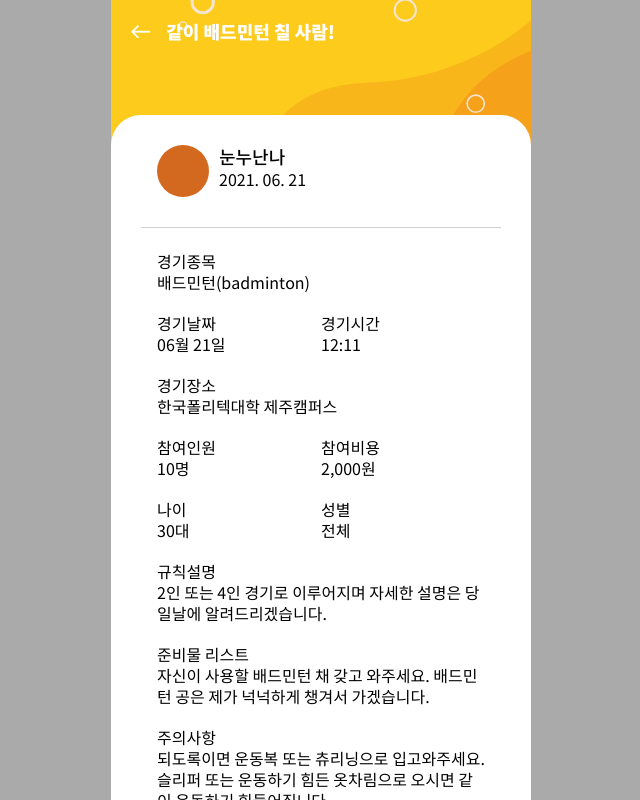
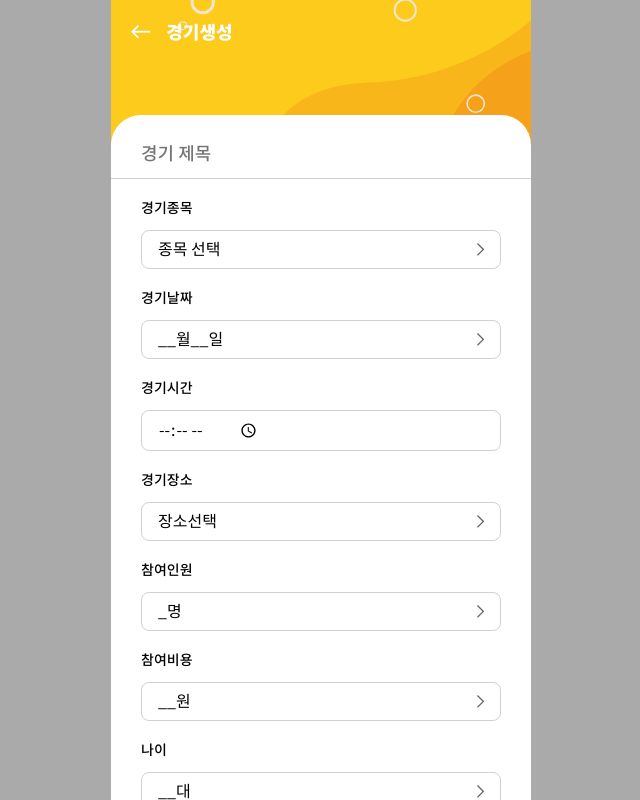
Before and after one commit to kebi3477/Juice, a React (Create React App) app: page /createGame in a window 1280 px wide. Shown: the whole page, without its empty margins (319-959 px from the left). Built offline with nearby package versions, Linux system fonts and the light colour scheme.

Commit message:
Update Home Page Add to Menu Bar

```diff
--- a/src/js/CreateGame.css
+++ b/src/js/CreateGame.css
@@ -1,7 +1,7 @@
 /* 경기생성  CSS */
 .createGame{ margin: 0 auto; position: relative; width: 420px; height: 800px; overflow-x: hidden; background-color: #f5a21a; }
 .createGame__back{ position: absolute; left: 0; top: 0; z-index: 10; width: 100%; overflow-x: hidden; }
-.createGame__front{ position: absolute; left: 0; top: 0; z-index: 20; width: 100%; height: 100%; overflow-x: hidden; display: none; flex-direction: column; justify-content: flex-start; align-items: flex-start; }
+.createGame__front{ position: absolute; left: 0; top: 0; z-index: 20; width: 100%; height: 100%; overflow-x: hidden; display: flex; flex-direction: column; justify-content: flex-start; align-items: flex-start; }
 
 /* 경기생성 배경 CSS */
 .createGame__background{ position: relative; z-index: 10; width: 100%; }
@@ -21,13 +21,13 @@
 .createGame__contents--sex-wrapper{ padding-top: 12px; display: grid; grid-template-columns: repeat(3, 1fr); column-gap: 8px; }
 .createGame__contents--sex-input{ position: absolute; z-index: -1; left: -200%; top: -200%; }
 .createGame__contents--sex-button{ cursor: pointer; padding: 8px 34px; display: flex; justify-content: center; align-items: center; border-radius: 8px; border: 1px solid #d1d1d1; font-size: 16px; font-weight: 400; }
-.createGame__contents--sex-button:hover{ transition: 300ms ease-in-out; background-color: var(--main-color2); border-color: var(--main-color2); color: #fff; }
-#createGame__contents--sex-1:checked ~ #createGame__contents--sex-button1{ box-shadow: 0px 0px 2px var(--main-color2); color: #fff; }
-#createGame__contents--sex-2:checked ~ #createGame__contents--sex-button2{ box-shadow: 0px 0px 2px var(--main-color2); color: #fff; }
-#createGame__contents--sex-3:checked ~ #createGame__contents--sex-button3{ box-shadow: 0px 0px 2px var(--main-color2); color: #fff; }
+.createGame__contents--sex-button:hover{ transition: 300ms ease-in-out; box-shadow: 0px 0px 8px var(--main-color2); }
+#createGame__contents--sex-1:checked ~ #createGame__contents--sex-button1{ box-shadow: 0px 0px 8px var(--main-color2); }
+#createGame__contents--sex-2:checked ~ #createGame__contents--sex-button2{ box-shadow: 0px 0px 8px var(--main-color2); }
+#createGame__contents--sex-3:checked ~ #createGame__contents--sex-button3{ box-shadow: 0px 0px 8px var(--main-color2); }
 .createGame__contents--text{ padding: 20px 30px; border-top: 1px solid #d1d1d1; }
 
-.createGame__view{ position: absolute; left: 0; top: 0; z-index: 20; width: 100%; height: 100%; overflow-x: hidden; display: flex; flex-direction: column; justify-content: flex-start; align-items: flex-start; }
+.createGame__view{ position: absolute; left: 0; top: 0; z-index: 20; width: 100%; height: 100%; overflow-x: hidden; display: none; flex-direction: column; justify-content: flex-start; align-items: flex-start; }
 .createGame__view--header{ padding: 20px; width: 100%; display: flex; justify-content: flex-start; align-items: center; }
 .createGame__view--header-title{ margin-left: 16px; font-size: 18px; font-weight: 700; color: #fff; }
 .createGame__view--contents{ margin-top: 50px; border-top-left-radius: 30px; border-top-right-radius: 30px; width: 100%; height: 100vh; display: flex; flex-direction: column; justify-content: flex-start; align-items: flex-start; background-color: #fff; }
--- a/src/js/CreateGame.js
+++ b/src/js/CreateGame.js
@@ -4,6 +4,17 @@ import './CreateGame.css';
 import sparkling from './sparkling.js';
 
 function CreateGame(){
+
+    const history = useHistory();
+
+    const goToHome = () => { history.push('./home'); };
+
+    const writeDom = useRef();
+    const gameTitle = useRef();
+    const timeTitle = useRef();
+    const expainTitle = useRef();
+    const materialTitle = useRef();
+    const issuesTitle = useRef();
 
     const dateDom = useRef();
     const dateTitle = useRef();
@@ -34,6 +45,35 @@ function CreateGame(){
     const ageTitle = useRef();
     const ageOpen = () => { ageDom.current.style.display = 'flex'; };
     const ageClose = () => { ageDom.current.style.display = 'none'; ageTitle.current.textContent = '30대'; };
+
+    const viewDom = useRef();
+    const viewTitle = useRef();
+    const viewEvent = useRef();
+    const viewDate = useRef();
+    const viewTime = useRef();
+    const viewPlace = useRef();
+    const viewMember = useRef();
+    const viewCost = useRef();
+    const viewAge = useRef();
+    const viewSex = useRef();
+    const viewExpain = useRef();
+    const viewMaterial = useRef();
+    const viewIssues = useRef();
+    const writeDone = () => {
+        writeDom.current.style.display = 'none';
+        viewTitle.current.textContent = gameTitle.current.value;
+        viewEvent.current.textContent = eventTitle.current.textContent;
+        viewDate.current.textContent = dateTitle.current.textContent;
+        viewTime.current.textContent = timeTitle.current.value;
+        viewPlace.current.textContent = placeTitle.current.textContent;
+        viewMember.current.textContent = memberTitle.current.textContent;
+        viewCost.current.textContent = costTitle.current.textContent;
+        viewAge.current.textContent = ageTitle.current.textContent;
+        viewExpain.current.textContent = expainTitle.current.value;
+        viewMaterial.current.textContent = materialTitle.current.value;
+        viewIssues.current.textContent = issuesTitle.current.value;
+        viewDom.current.style.display = 'flex';
+    };
 
     return(
         <div className="createGame">
@@ -82,7 +122,7 @@ function CreateGame(){
                 </svg>
             </div>
 
-            <div className="createGame__front">
+            <div className="createGame__front" ref={writeDom}>
                 <div className="createGame__header">
                     <button className="createGame__header--button">
                         <svg width="19.315" height="13.44" viewBox="0 0 19.315 13.44">
@@ -99,7 +139,7 @@ function CreateGame(){
 
                 <div className="createGame__contents">
                     <div className="createGame__contents--header">
-                        <input className="createGame__contents--header-title" type="text" placeholder="경기 제목" />
+                        <input className="createGame__contents--header-title" type="text" placeholder="경기 제목" ref={gameTitle} />
                     </div>
 
                     <div className="createGame__contents--center">
@@ -125,7 +165,7 @@ function CreateGame(){
 
                         <div className="createGame__contents--time">
                             <p className="createGame__contents--time-title createGame__contents--title">경기시간</p>
-                            <input className="createGame__contents--time-input createGame__contents--select" type="time" />
+                            <input className="createGame__contents--time-input createGame__contents--select" type="time" ref={timeTitle} />
                         </div>
 
                         <div className="createGame__contents--place" onClick={placeOpen}>
@@ -183,28 +223,28 @@ function CreateGame(){
 
                         <div className="createGame__contents--expain createGame__contents--text">
                             <p className="createGame__contents--expain-title createGame__contents--title">규칙설명</p>
-                            <input className="createGame__contents--expain-input" type="text" placeholder="규칙설명을 입력하세요." />
+                            <input className="createGame__contents--expain-input" type="text" placeholder="규칙설명을 입력하세요." ref={expainTitle} />
                         </div>
 
                         <div className="createGame__contents--material createGame__contents--text">
-                            <p className="createGame__contents--material-title createGame__contents--title">규칙설명</p>
-                            <input className="createGame__contents--material-input" type="text" placeholder="경기에 필요한 준비물을 입력하세요." />
+                            <p className="createGame__contents--material-title createGame__contents--title">준비물 리스트</p>
+                            <input className="createGame__contents--material-input" type="text" placeholder="경기에 필요한 준비물을 입력하세요." ref={materialTitle} />
                         </div>
 
                         <div className="createGame__contents--issues createGame__contents--text">
                             <p className="createGame__contents--issues-title createGame__contents--title">주의사항</p>
-                            <input className="createGame__contents--issues-input" type="text" placeholder="경기에 필요한 주의사항을 입력하세요." />
+                            <input className="createGame__contents--issues-input" type="text" placeholder="경기에 필요한 주의사항을 입력하세요." ref={issuesTitle} />
                         </div>
 
-                        <button className="createGame__contents--button">생성하기</button>
+                        <button className="createGame__contents--button" onClick={writeDone}>생성하기</button>
                     </div>
                 </div>
             </div>
 
-            <div className="createGame__view">
+            <div className="createGame__view" ref={viewDom}>
                 <div className="createGame__view--header">
                     <button className="createGame__view--header-button">
-                        <svg width="19.315" height="13.44" viewBox="0 0 19.315 13.44">
+                        <svg width="19.315" height="13.44" viewBox="0 0 19.315 13.44" onClick={goToHome}>
                             <g id="그룹_6" data-name="그룹 6" transform="translate(19.315 13.44) rotate(180)">
                                 <path id="패스_2" data-name="패스 2" d="M-1152.519,479.8l1.3-1.3-1.3-1.3-5.421-5.421-1.3,1.3,5.422,5.421-5.422,5.421,1.3,1.3Z" transform="translate(1170.535 -471.778)" fill="#fff"/>
                                 <g id="그룹_5" data-name="그룹 5" transform="translate(0 5.802)">
@@ -213,7 +253,7 @@ function CreateGame(){
                             </g>
                         </svg>
                     </button>
-                    <h1 className="createGame__view--header-title">같이 배드민턴 칠 사람!</h1>
+                    <h1 className="createGame__view--header-title" ref={viewTitle}>같이 배드민턴 칠 사람!</h1>
                 </div>
 
                 <div className="createGame__view--contents">
@@ -231,63 +271,63 @@ function CreateGame(){
                         <div className="createGame__view--contents-wrapper">
                             <div className="createGame__view--input-type1">
                                 <p className="createGame__view--input-title">경기종목</p>
-                                <p className="createGame__view--input-text">배드민턴(badminton)</p>
+                                <p className="createGame__view--input-text" ref={viewEvent}>배드민턴(badminton)</p>
                             </div>
 
                             <div className="createGame__view--input-type2">
                                 <div className="createGame__view--input-wrapper">
                                     <p className="createGame__view--input-title">경기날짜</p>
-                                    <p className="createGame__view--input-text">06월 21일</p>
+                                    <p className="createGame__view--input-text" ref={viewDate}>06월 21일</p>
                                 </div>
 
                                 <div className="createGame__view--input-wrapper">
                                     <p className="createGame__view--input-title">경기시간</p>
-                                    <p className="createGame__view--input-text">12:11</p>
+                                    <p className="createGame__view--input-text" ref={viewTime}>12:11</p>
                                 </div>
                             </div>
 
                             <div className="createGame__view--input-type1">
                                 <p className="createGame__view--input-title">경기장소</p>
-                                <p className="createGame__view--input-text">한국폴리텍대학 제주캠퍼스</p>
+                                <p className="createGame__view--input-text" ref={viewPlace}>한국폴리텍대학 제주캠퍼스</p>
                             </div>
 
                             <div className="createGame__view--input-type2">
                                 <div className="createGame__view--input-wrapper">
                                     <p className="createGame__view--input-title">참여인원</p>
-                                    <p className="createGame__view--input-text">10명</p>
+                                    <p className="createGame__view--input-text" ref={viewMember}>10명</p>
                                 </div>
 
                                 <div className="createGame__view--input-wrapper">
                                     <p className="createGame__view--input-title">참여비용</p>
-                                    <p className="createGame__view--input-text">2,000원</p>
+                                    <p className="createGame__view--input-text" ref={viewCost}>2,000원</p>
                                 </div>
                             </div>
 
                             <div className="createGame__view--input-type2">
                                 <div className="createGame__view--input-wrapper">
                                     <p className="createGame__view--input-title">나이</p>
-                                    <p className="createGame__view--input-text">30대</p>
+                                    <p className="createGame__view--input-text" ref={viewAge}>30대</p>
                                 </div>
 
                                 <div className="createGame__view--input-wrapper">
                                     <p className="createGame__view--input-title">성별</p>
-                                    <p className="createGame__view--input-text">전체</p>
+                                    <p className="createGame__view--input-text" ref={viewSex}>전체</p>
                                 </div>
                             </div>
 
                             <div className="createGame__view--input-type1">
                                 <p className="createGame__view--input-title">규칙설명</p>
-                                <p className="createGame__view--input-text">2인 또는 4인 경기로 이루어지며 자세한 설명은 당일날에 알려드리겠습니다.</p>
+                                <p className="createGame__view--input-text" ref={viewExpain}>2인 또는 4인 경기로 이루어지며 자세한 설명은 당일날에 알려드리겠습니다.</p>
                             </div>
 
                             <div className="createGame__view--input-type1">
                                 <p className="createGame__view--input-title">준비물 리스트</p>
-                                <p className="createGame__view--input-text">자신이 사용할 배드민턴 채 갖고 와주세요. 배드민턴 공은 제가 넉넉하게 챙겨서 가겠습니다.</p>
+                                <p className="createGame__view--input-text" ref={viewMaterial}>자신이 사용할 배드민턴 채 갖고 와주세요. 배드민턴 공은 제가 넉넉하게 챙겨서 가겠습니다.</p>
                             </div>
 
                             <div className="createGame__view--input-type1">
                                 <p className="createGame__view--input-title">주의사항</p>
-                                <p className="createGame__view--input-text">되도록이면 운동복 또는 츄리닝으로 입고와주세요. 슬리퍼 또는 운동하기 힘든 옷차림으로 오시면 같이 운동하기 힘들어집니다.</p>
+                                <p className="createGame__view--input-text" ref={viewIssues}>되도록이면 운동복 또는 츄리닝으로 입고와주세요. 슬리퍼 또는 운동하기 힘든 옷차림으로 오시면 같이 운동하기 힘들어집니다.</p>
                             </div>
 
                             <div className="createGame__view--input-type1">
```
Also changed, not shown: src/js/Home.css (+9 -2 lines), src/js/Home.js (+34 -0 lines).
